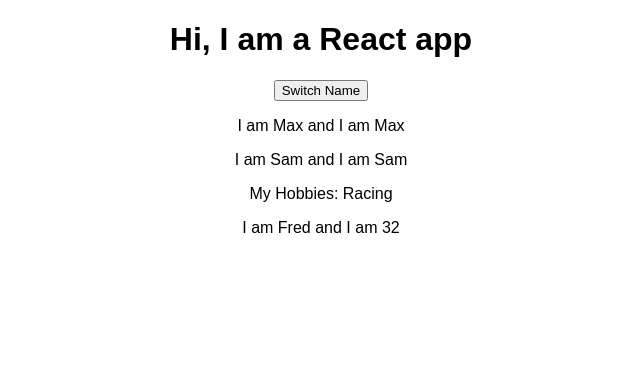
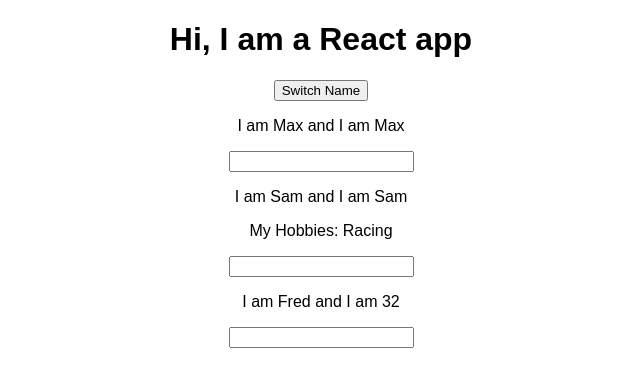
Before and after one commit to smatthiae13/react-, a React (Create React App) app: page / in a window 1280 px wide. Shown: the top 386 px of the page, without its empty margins (319-959 px from the left). Built offline with nearby package versions, Linux system fonts and the light colour scheme.

Commit message:
props and changed

```diff
--- a/src/App.js
+++ b/src/App.js
@@ -11,25 +11,37 @@ class App extends Component {
     ]
   }
 
-  switchNameHandler = () => {
+  switchNameHandler = (newName) => {
     // console.log('Was clicked');
     // DONT DO THIS this.state.persons[0].name = "Maximillian";
     this.setState({
       persons: [
-        {name: "Maximillian", age: 31},
+        {name: newName, age: 31},
         {name: "Sam", age: 29},
         {name: "Frederica", age: 32}
       ]
     })
     // this method allows us to update / merge
   }
+
   // assigned a function to a property
+
+  nameChangedHandler = (event) => {
+    this.setState({
+      persons: [
+        {name: "Max", age: 31},
+        {name: event.target.value, age: 29},
+        {name: "Frederica", age: 32}
+      ]
+  })
+}
 
   render() {
     return (
       <div className="App">
        <h1>Hi, I am a React app</h1>
-       <button onClick={this.switchNameHandler}>Switch Name</button>
+       <button onClick={() => this.switchNameHandler('Maximilian!!')}>Switch Name</button>
+
    {/* dont add perenthesis after switchNameHandler, it will render immediately */}
       <Person
         name={this.state.persons[0].name}
@@ -37,7 +49,9 @@ class App extends Component {
        <Person
         name={this.state.persons[1].name}
         age={this.state.persons[1].name}
-        click= {this.switchNameHandler} >My Hobbies: Racing</Person>
+        click= {this.switchNameHandler.bind(this, "Max!")}
+        changed={this.changedNameHandler} >My Hobbies: Racing</Person>
+
        <Person
         name={this.state.persons[2].name}
         age={this.state.persons[2].age} />
@@ -48,3 +62,5 @@ class App extends Component {
 }
 
 export default App;
+
+//line 32 can be inefficient, bind is a better use
--- a/src/Person/Person.js
+++ b/src/Person/Person.js
@@ -6,7 +6,9 @@ const person = (props) => {
     return   (
         <div>
              <p onClick={props.click}>I am {props.name} and I am {props.age}</p>
-    <p>{props.children}</p>
+             <p>{props.children}</p>
+             <input type="text" onChange={props.changed} />
+
 </div>
 )
 };
```
